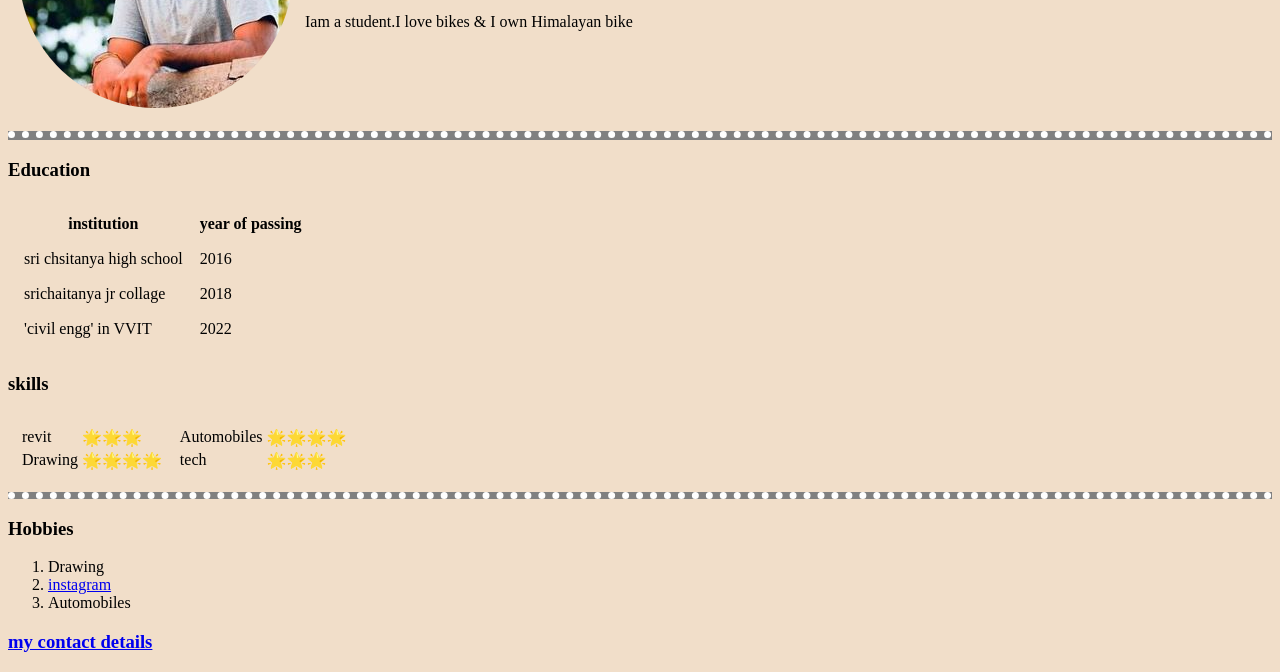
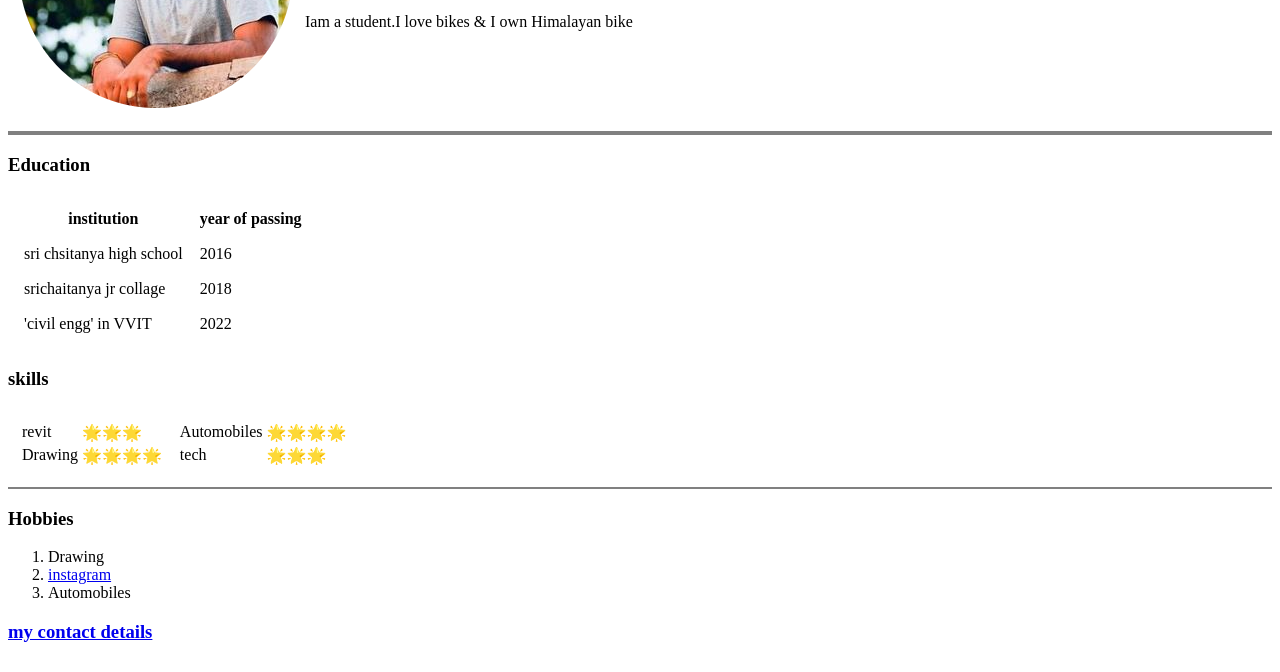
Before and after one commit to RajaBalaram/CV, a plain HTML site: page index.html in a window 1280 px wide. Shown: the part 185-857 px from the top of the page. Drawn offline with Linux system fonts and the light colour scheme.

Commit message:
Update index.html

```diff
--- a/index.html
+++ b/index.html
@@ -3,15 +3,7 @@
 <head>
     <meta charset="UTF-8">
     <title>🦁Raja's site🦁</title>
-     <style>
-        body {background-color: #F1DEC9;}
-        hr {
-            border-style: dotted none none;
-            border-color: white;
-            border-width: 7px;
-        }
-    </style>
-</head>
+    </head>
 <body>
     <table cellspacing="10"><tr><td><img src="rajapic.png" alt="Raja's profile pic"></td><td><h1>RajaBalaram Chadalawada</h1>
         <p><em>b.tech <strong>Graduate</strong></em></p>
```
